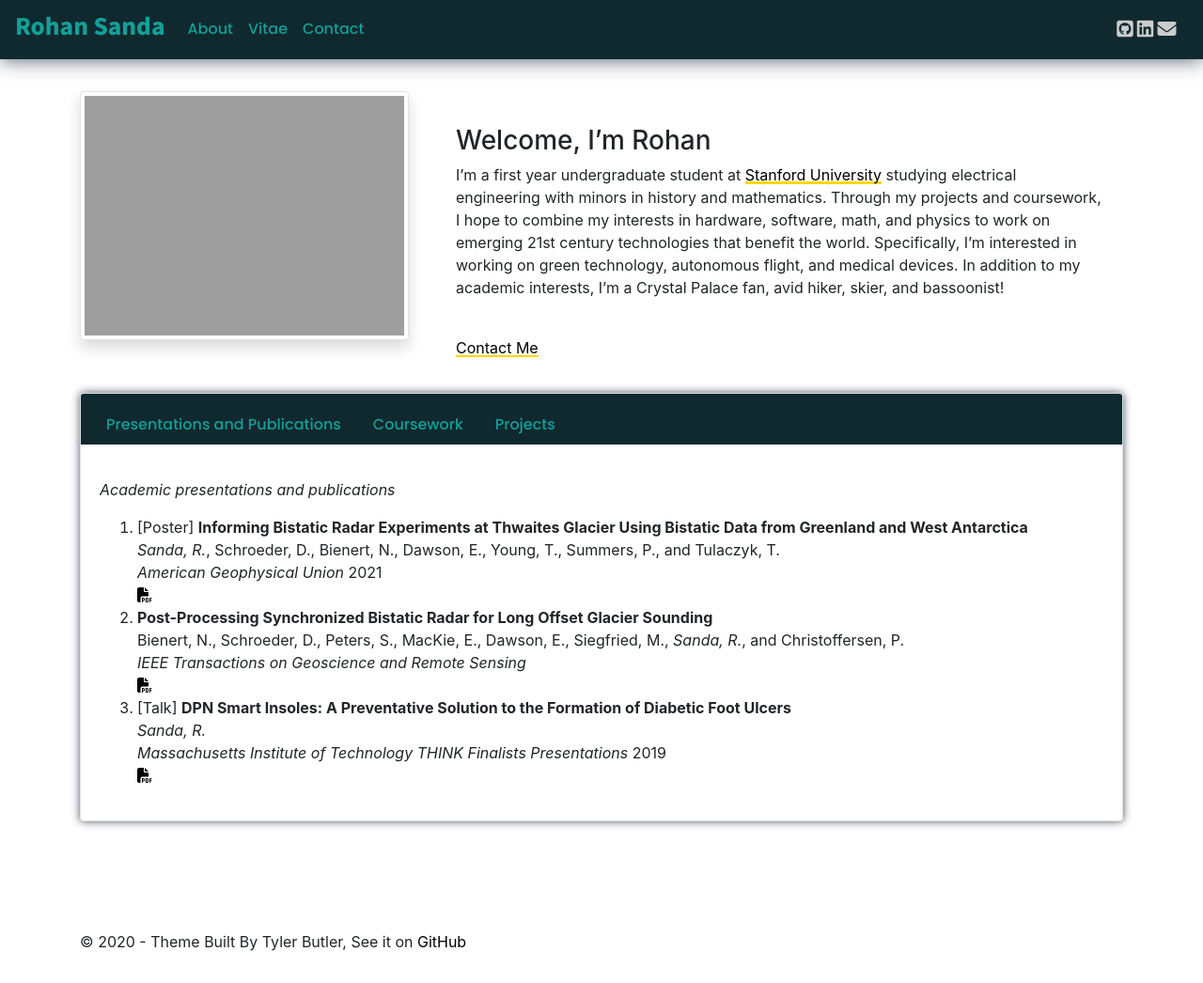
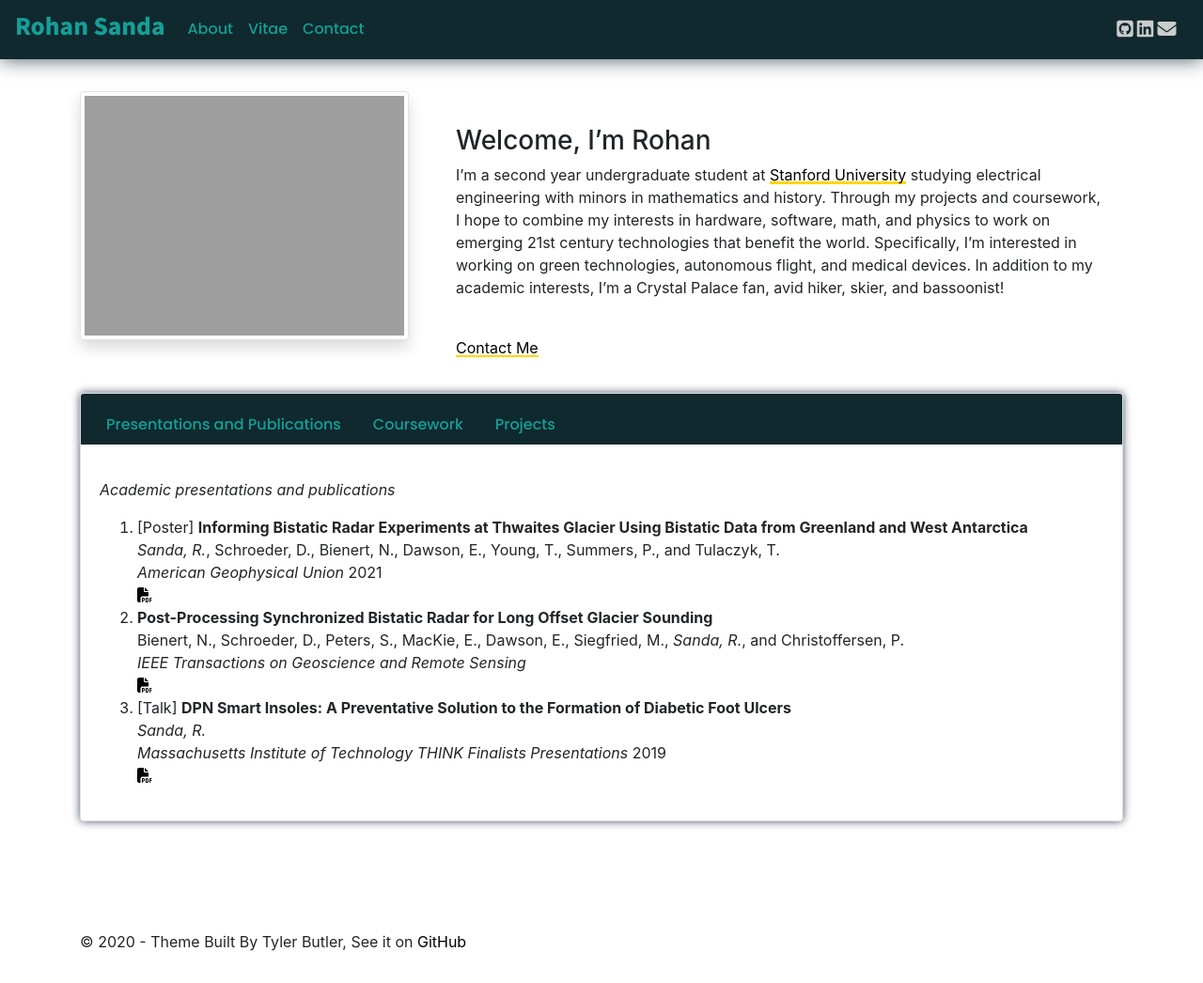
Before and after one commit to Treebeard7/Treebeard7.github.io, a Jekyll site: the page built from index.md, in a window 1280 px wide. Shown: the whole page at 94% size. Built offline with Jekyll 4.4.1, drawn with Linux system fonts in a browser that asks for light colours; nearby versions of some CDN libraries; comment, search, counter and statistics services are not loaded; our own code applies the rules of GitHub Pages for plain Markdown files.

Commit message:
updated school year

```diff
--- a/index.md
+++ b/index.md
@@ -4,7 +4,7 @@ title:
 date: 2020-11-20
 ---
 ### Welcome, I'm Rohan
-I'm a first year undergraduate student at <a href="https://www.stanford.edu/" class="highlighted">Stanford University</a> studying electrical engineering with minors in history and mathematics. Through my projects and coursework, I hope to combine my interests in hardware, software, math, and physics to work on emerging 21st century technologies that benefit the world. Specifically, I'm interested in working on green technology, autonomous flight, and medical devices. In addition to my academic interests, I'm a Crystal Palace fan, avid hiker, skier, and bassoonist!
+I'm a second year undergraduate student at <a href="https://www.stanford.edu/" class="highlighted">Stanford University</a> studying electrical engineering with minors in mathematics and history. Through my projects and coursework, I hope to combine my interests in hardware, software, math, and physics to work on emerging 21st century technologies that benefit the world. Specifically, I'm interested in working on green technologies, autonomous flight, and medical devices. In addition to my academic interests, I'm a Crystal Palace fan, avid hiker, skier, and bassoonist!
 
 <!-- <a href="/about.html" class="highlighted">Continue Reading</a> -->
 <br>
```
Also changed, not shown: _data/courses.yml (+8 -0 lines).
